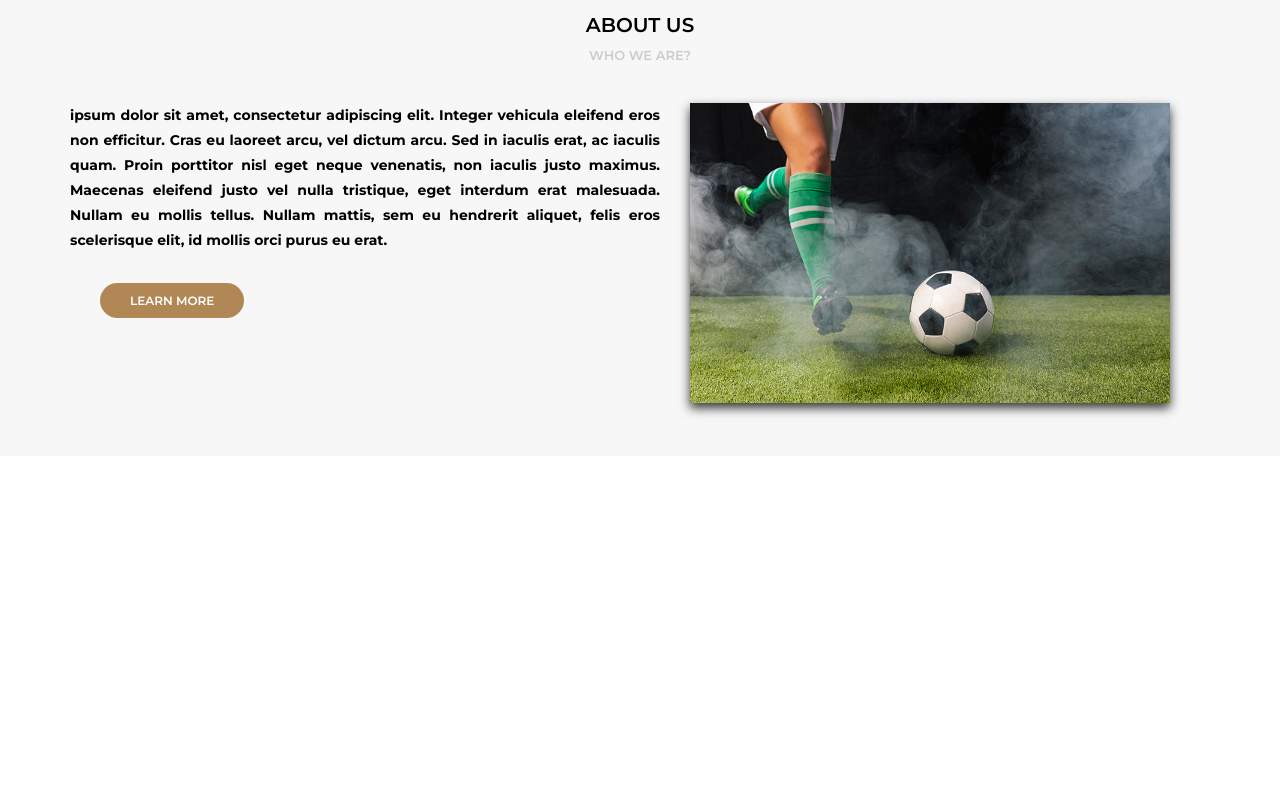
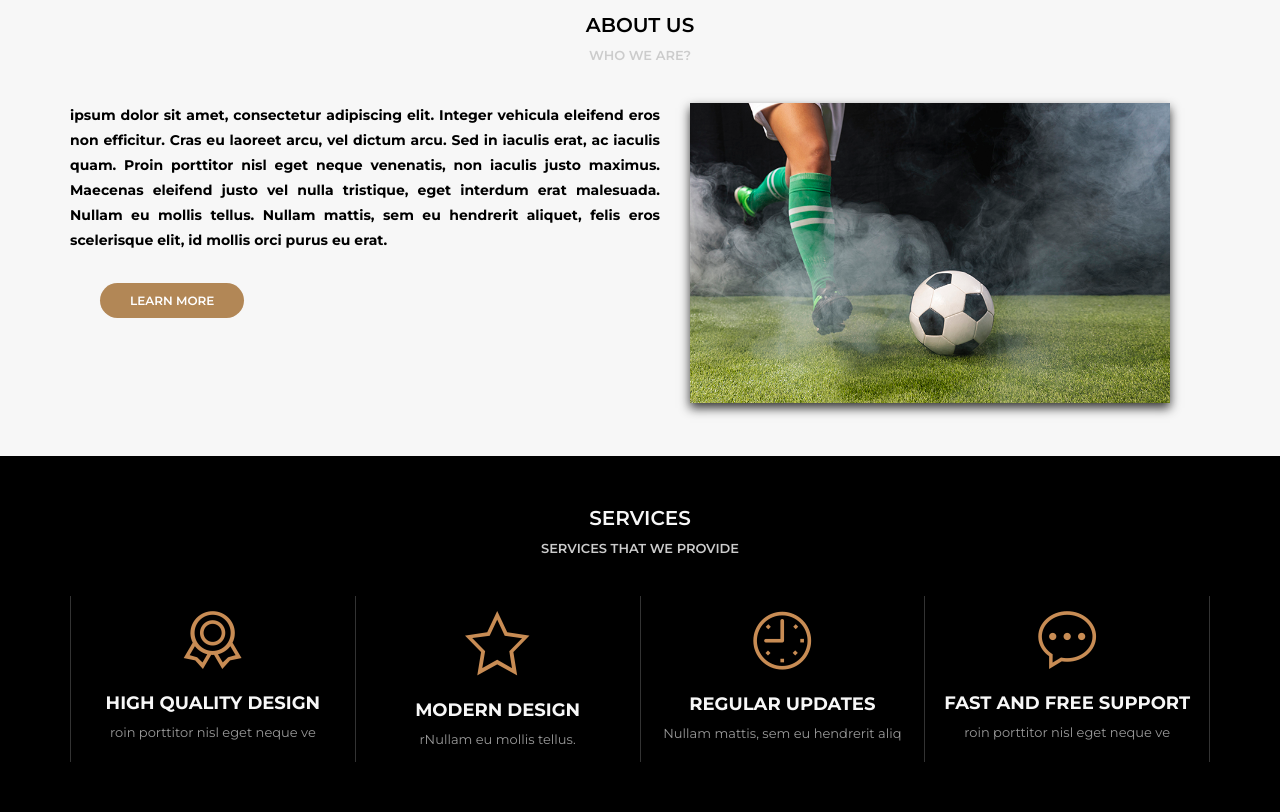
Before and after one commit to brunobatistabbf/awax, a plain HTML site: page index.html in a window 1280 px wide. Shown: the part 837-1649 px from the top of the page. Before the commit the page ends 1293 px from the top, so only its background shows below. Drawn offline with Linux system fonts and the light colour scheme.

Commit message:
services section created

```diff
--- a/assets/css/style.css
+++ b/assets/css/style.css
@@ -246,3 +246,30 @@ header {
     width: 480px;
     box-shadow: 0px 5px 10px #333;
 }
+
+.section-services {
+    display: flex;
+}
+
+.section-service {
+    flex: 1;
+    text-align: center;
+    border-right: 1px solid #333;
+    padding: 15px;
+}
+
+.section-service:first-child {
+    border-left: 1px solid #333;
+}
+
+.section-service h4 {
+    margin-top: 20px;
+    text-transform: uppercase;
+    font-size: 18px;
+}
+
+.section-service p {
+    margin-top: 10px;
+    font-size: 13px;
+    color: #999;
+}
--- a/index.html
+++ b/index.html
@@ -97,6 +97,34 @@
                 </div>
             </div>
         </section>
+        <section class=" default dark">
+            <div class="section-title">Services</div>
+            <div class="section-desc">Services that we provide</div>
+            <div class="section-body">
+                <div class="section-services">
+                    <div class="section-service">
+                        <img src="assets/images/medalha.png" alt="">
+                        <h4>High Quality Design</h4>
+                        <p>roin porttitor nisl eget neque ve</p>
+                    </div>
+                    <div class="section-service">
+                        <img src="assets/images/estrela.png" alt="">
+                        <h4>Modern Design</h4>
+                        <p>rNullam eu mollis tellus.</p>
+                    </div>
+                    <div class="section-service">
+                        <img src="assets/images/relogio.png" alt="">
+                        <h4>Regular Updates</h4>
+                        <p>Nullam mattis, sem eu hendrerit aliq</p>
+                    </div>
+                    <div class="section-service">
+                        <img src="assets/images/balao.png" alt="">
+                        <h4>Fast and Free Support</h4>
+                        <p>roin porttitor nisl eget neque ve</p>
+                    </div>
+                </div>
+            </div>
+        </section>
     </main>
     <footer>
 
```
